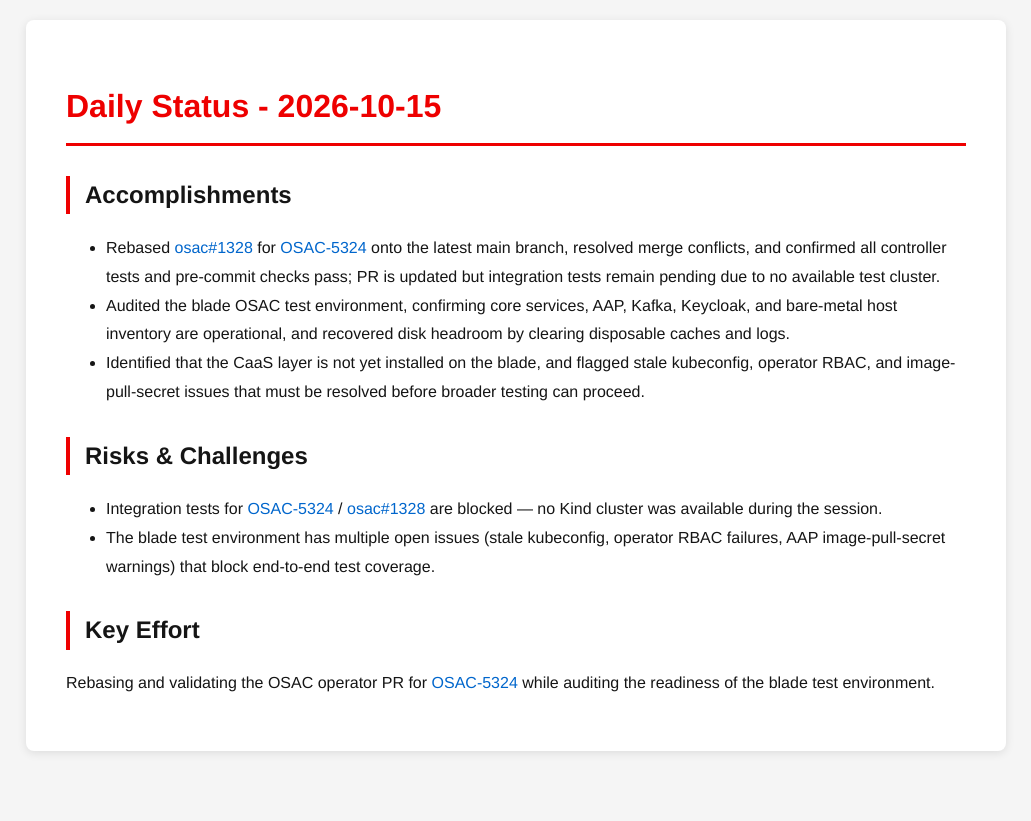
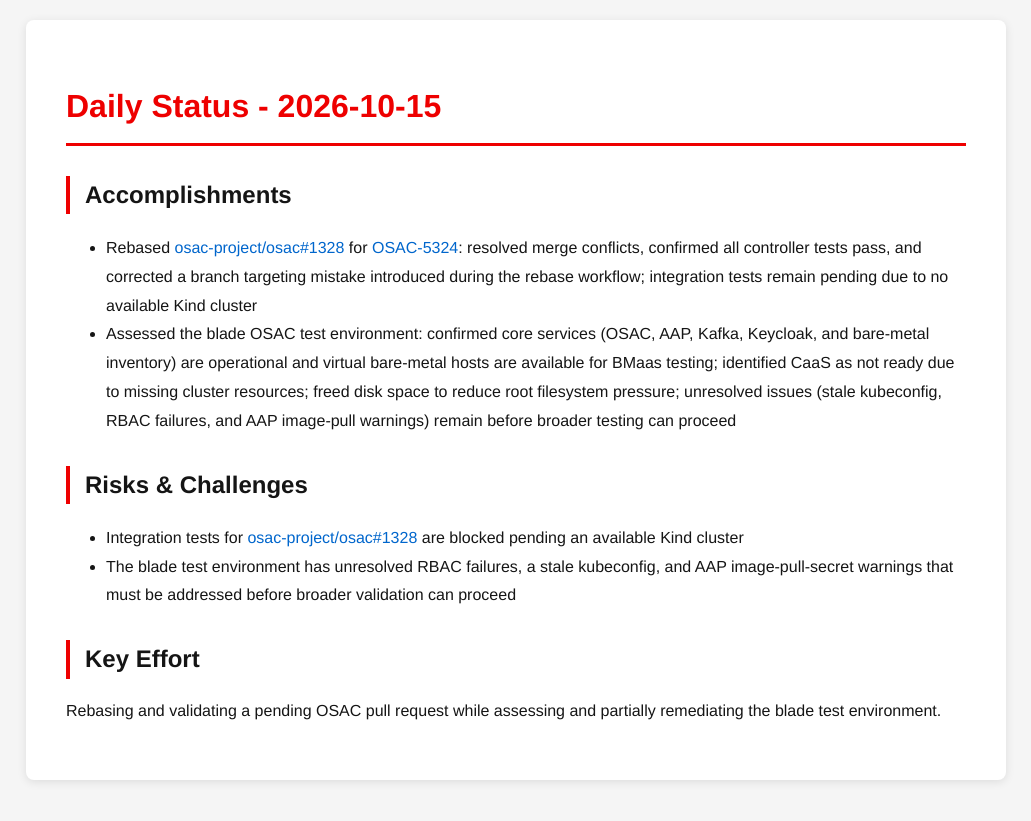
Before and after one commit to tzvatot/daily-status, a Jekyll site: the page built from 2026-10-15.md, in a window 1280 px wide. Shown: the top 821 px of the page, without its empty margins (124-1155 px from the left). Built offline with Jekyll 4.4.1, drawn with Linux system fonts in a browser that asks for light colours.

Commit message:
Daily status update - 2026-10-15

```diff
--- a/2026-10-15.md
+++ b/2026-10-15.md
@@ -7,13 +7,12 @@
 # Daily Status - 2026-10-15
 
 ## Accomplishments
-- Rebased [osac#1328](https://github.com/osac-project/osac/pull/1328) for [OSAC-5324](https://redhat.atlassian.net/browse/OSAC-5324) onto the latest main branch, resolved merge conflicts, and confirmed all controller tests and pre-commit checks pass; PR is updated but integration tests remain pending due to no available test cluster.
-- Audited the blade OSAC test environment, confirming core services, AAP, Kafka, Keycloak, and bare-metal host inventory are operational, and recovered disk headroom by clearing disposable caches and logs.
-- Identified that the CaaS layer is not yet installed on the blade, and flagged stale kubeconfig, operator RBAC, and image-pull-secret issues that must be resolved before broader testing can proceed.
+- Rebased [osac-project/osac#1328](https://github.com/osac-project/osac/pull/1328) for [OSAC-5324](https://redhat.atlassian.net/browse/OSAC-5324): resolved merge conflicts, confirmed all controller tests pass, and corrected a branch targeting mistake introduced during the rebase workflow; integration tests remain pending due to no available Kind cluster
+- Assessed the blade OSAC test environment: confirmed core services (OSAC, AAP, Kafka, Keycloak, and bare-metal inventory) are operational and virtual bare-metal hosts are available for BMaas testing; identified CaaS as not ready due to missing cluster resources; freed disk space to reduce root filesystem pressure; unresolved issues (stale kubeconfig, RBAC failures, and AAP image-pull warnings) remain before broader testing can proceed
 
 ## Risks & Challenges
-- Integration tests for [OSAC-5324](https://redhat.atlassian.net/browse/OSAC-5324) / [osac#1328](https://github.com/osac-project/osac/pull/1328) are blocked — no Kind cluster was available during the session.
-- The blade test environment has multiple open issues (stale kubeconfig, operator RBAC failures, AAP image-pull-secret warnings) that block end-to-end test coverage.
+- Integration tests for [osac-project/osac#1328](https://github.com/osac-project/osac/pull/1328) are blocked pending an available Kind cluster
+- The blade test environment has unresolved RBAC failures, a stale kubeconfig, and AAP image-pull-secret warnings that must be addressed before broader validation can proceed
 
 ## Key Effort
-Rebasing and validating the OSAC operator PR for [OSAC-5324](https://redhat.atlassian.net/browse/OSAC-5324) while auditing the readiness of the blade test environment.
+Rebasing and validating a pending OSAC pull request while assessing and partially remediating the blade test environment.
```
